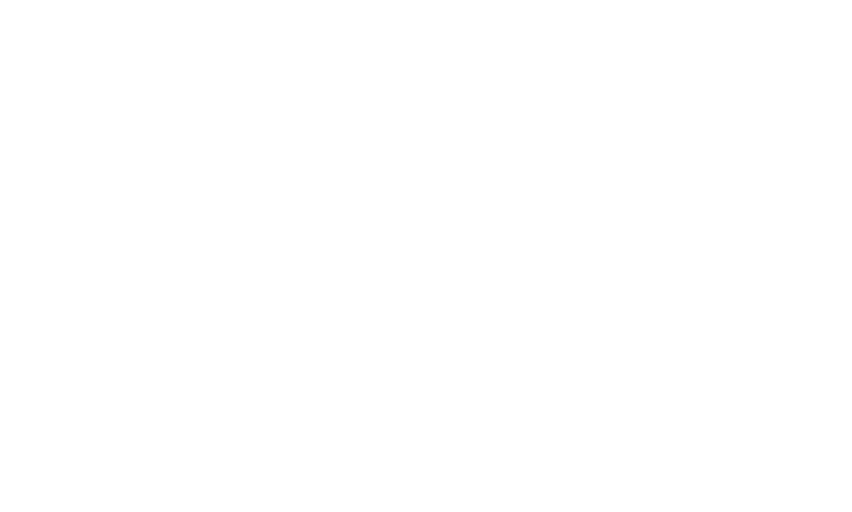
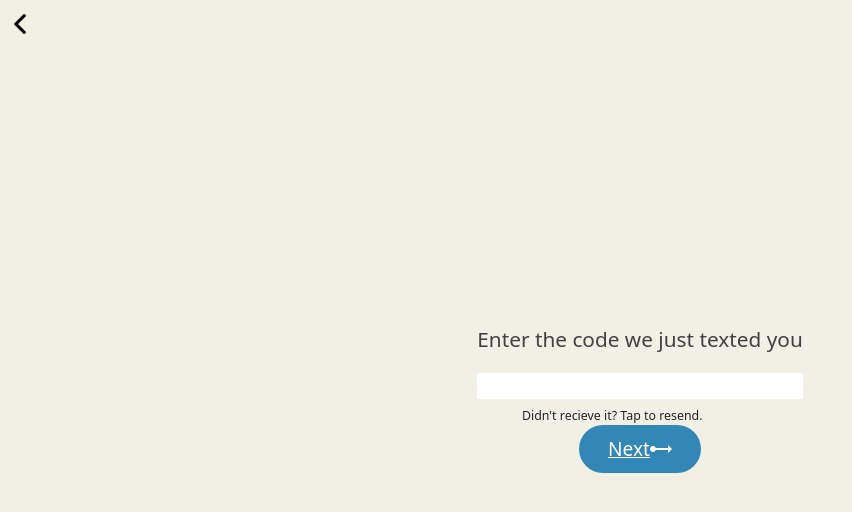
Before and after one commit to Soumili-Ghosh3/clubhouse-clone, a React (Create React App) app: page /code_confirm in a window 1280 px wide. Shown: the top 512 px of the page, without its empty margins (0-852 px from the left). Built offline with nearby package versions, Linux system fonts and the light colour scheme.

Commit message:
Added Confirmation

```diff
--- a/src/App.js
+++ b/src/App.js
@@ -3,6 +3,7 @@ import PlanLayout from './pages/layout/PlanLayout';
 import Welcome from './pages/Welcome'
 import {BrowserRouter, Route} from 'react-router-dom'
 import PhoneConfirmation from './pages/PhoneConfirmation';
+import CodeConfirm from './pages/CodeConfirm'
 
 function App() {
   return (
@@ -10,6 +11,7 @@ function App() {
       <PlanLayout>
         <Route exact path="/" component={Welcome} />
         <Route exact path="/invite" component={PhoneConfirmation} />
+        <Route exact path="/code_confirm" component={CodeConfirm} />
       </PlanLayout>
     </BrowserRouter>
   );
--- /dev/null
+++ b/src/pages/CodeConfirm.js
@@ -0,0 +1,37 @@
+import React from 'react'
+import style from '../style/phoneConfirm.module.css'
+import {Link} from 'react-router-dom'
+
+function CodeConfirm() {
+    return (
+        <div className={style.phoneConfirmContainer}>
+
+            <Link exact to="/get_username" className={style.backBtn}>
+                <img src="/images/arrow.png" alt="" />
+            </Link>
+            <div className="text-center">
+            <h1 style={{width: "100%", maxWidth: '350px', marginBottom: '1em'}}>
+                Enter the code we just texted you
+            </h1>
+
+            <input type="text"
+            style={{
+                width: "100%",
+                border: "none",
+                textAlign: "center",
+                outline: "none",
+                }} />
+
+            <p className="mt-2">Didn't recieve it?
+                <span> Tap to resend. </span>
+            </p>
+            </div>
+
+            <Link exact to="/allow_notification" className='primaryBtn d-flex align-items-center'>
+                Next  <img src="/images/nextArrowIcon.svg" className="ml-1" alt="" />
+            </Link>
+        </div>
+    )
+}
+
+export default CodeConfirm
```
